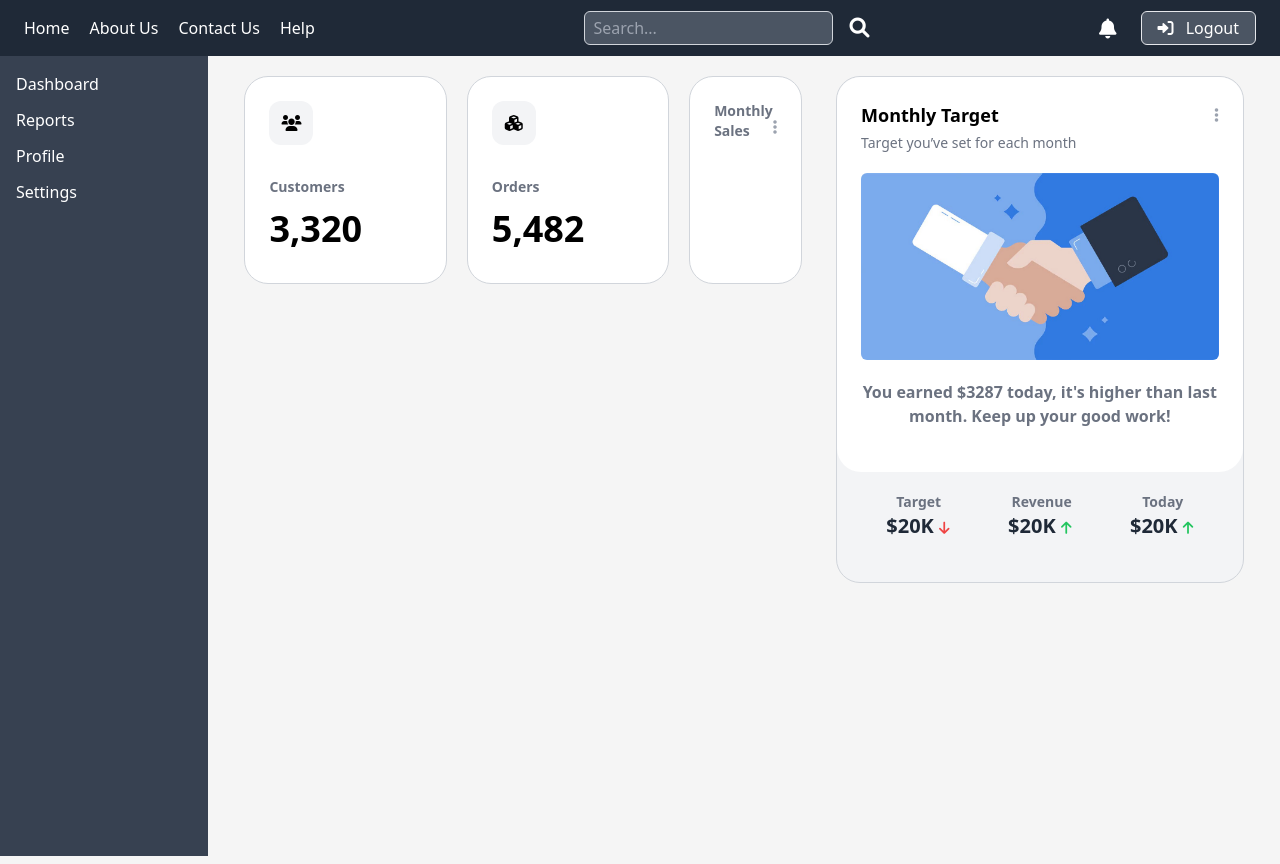
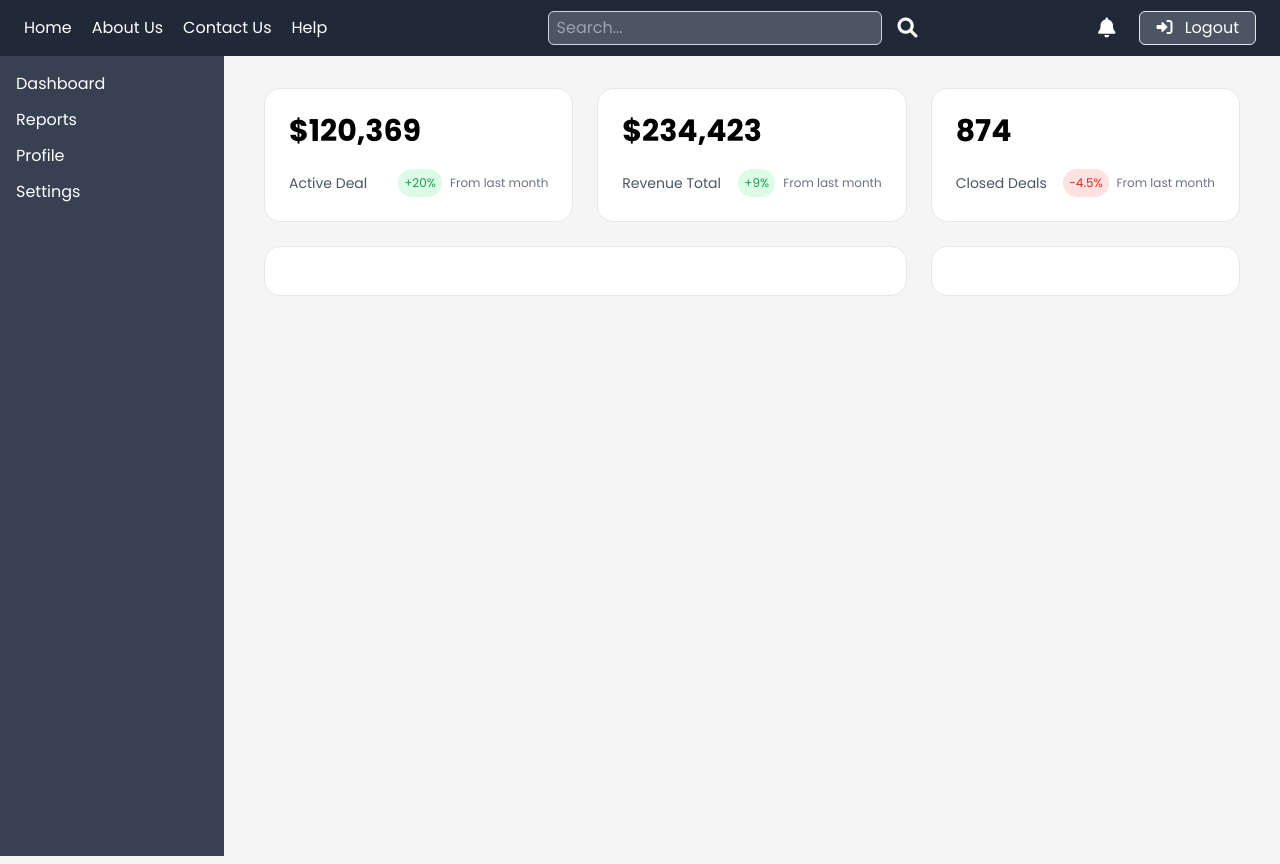
Before and after one commit to hariskhanmetis/tailwind-practice, an Angular app: page / in a window 1280 px wide. Before the commit the page ends 800 px from the top, so only its background shows below. Built offline with nearby package versions, Linux system fonts and the light colour scheme.

Commit message:
Recreating the dashboard using grid, 3 top cards done!

```diff
--- a/src/app/nav/nav.component.html
+++ b/src/app/nav/nav.component.html
@@ -1,4 +1,4 @@
-<nav class="flex items-center justify-between bg-gray-800 h-14">
+<nav class="flex items-center justify-between bg-gray-800 fixed top-0 left-0 w-full z-10 h-14">
     <div class="navigations text-white flex items-center gap-x-5 mx-6">
         <a href="">Home</a>
         <a href="">About Us</a>
--- a/src/app/page/page.component.css
+++ b/src/app/page/page.component.css
@@ -1,5 +1,5 @@
 .w-96 {
-    width: 55%;
+    width: 60%;
 }
 
 .h-96 {
@@ -7,7 +7,7 @@
 }
 
 .w-custom {
-    width: 41%;
+    width: 40%;
 }
 
 .h-lg {
--- a/src/app/page/page.component.html
+++ b/src/app/page/page.component.html
@@ -1,56 +1,44 @@
-<div class="ml-52 mt-1">
-    <div class="flex flex-row justify-center gap-0.5">
-        <div class="sm-cards w-96 h-96 p-4 flex flex-row justify-center gap-5">
+<div class="dashboard h-screen ml-60 mt-16 mr-4 p-6">
 
-            <div class="w-screen bg-white h-52 border border-gray-300 p-6 rounded-3xl">
-                <div class="w-11 h-11 bg-gray-100 rounded-xl flex items-center justify-center mb-8">
-                    <i class="fa-solid fa-users"></i>
-                </div>
-                <h4 class="text-sm font-semibold text-gray-500 mb-3">Customers</h4>
-                <h1 class="text-4xl font-bold">3,320</h1>
-            </div>
-
-            <div class="w-screen h-52 bg-white border border-gray-300 p-6 rounded-3xl">
-                <div class="w-11 h-11 bg-gray-100 rounded-xl flex items-center justify-center mb-8">
-                    <i class="fa-solid fa-cubes"></i>
-                </div>
-                <h4 class="text-sm font-semibold text-gray-500 mb-3">Orders</h4>
-                <h1 class="text-4xl font-bold">5,482</h1>
-            </div>
-
-            <div class="w-full h-52 bg-white border border-gray-300 p-6 rounded-3xl">
-                <div class="flex flex-row justify-between items-center mb-1">
-                    <h4 class="text-sm font-semibold text-gray-500 mb-3">Monthly Sales</h4>
-                    <span><i class="menu fa-solid text-gray-400 fa-ellipsis-vertical"></i></span>
+    <div class="grid grid-cols-12 gap-6">
+        <div class="col-span-4 bg-white rounded-2xl p-6 border">
+            <h1 class="font-bold text-3xl mb-5">$120,369</h1>
+            <div class="flex flex-row justify-between items-center mt-4">
+                <p class="text-sm text-gray-600">Active Deal</p>
+                <div class="flex flex-row items-center gap-x-2">
+                    <span class="bg-green-100 p-1.5 rounded-3xl text-xs text-green-600">+20%</span>
+                    <p class="text-xs text-gray-500">From last month</p>
                 </div>
             </div>
-
         </div>
-        <div class="lg-card h-lg w-custom p-4 flex flex-col justify-center">
-            <div class="h-96 border border-gray-300 rounded-3xl bg-gray-100">
-                <div class="upper rounded-3xl bg-white p-6">
-                    <div class="flex flex-row justify-between items-center mb-1">
-                        <h1 class="font-bold text-lg">Monthly Target</h1>
-                        <span><i class="menu fa-solid text-gray-400 fa-ellipsis-vertical"></i></span>
-                    </div>
-                    <h1 class="text-gray-500 text-sm mb-5">Target you’ve set for each month</h1>
-                    <img src="assets/How-to-close-a-sale.jpg" alt="Monthly Target" class="mb-5 rounded-md">
-                    <h1 class="text-gray-500 font-semibold text-md mb-5 text-center">You earned $3287 today, it's higher than last month. Keep up your good work!</h1>
+        <div class="col-span-4 bg-white rounded-2xl p-6 border">
+            <h1 class="font-bold text-3xl mb-5">$234,423</h1>
+            <div class="flex flex-row justify-between items-center mt-4">
+                <p class="text-sm text-gray-600">Revenue Total</p>
+                <div class="flex flex-row items-center gap-x-2">
+                    <span class="bg-green-100 p-1.5 rounded-3xl text-xs text-green-600">+9%</span>
+                    <p class="text-xs text-gray-500">From last month</p>
                 </div>
-
-                <div class="lower bg-gray-100 flex flex-col">
-                   <div class="headings flex flex-row justify-around items-center mt-5 px-6">
-                    <h1 class="text-sm font-semibold text-gray-500">Target</h1>
-                    <h1 class="text-sm font-semibold text-gray-500">Revenue</h1>
-                    <h1 class="text-sm font-semibold text-gray-500">Today</h1>
-                   </div>
-                   <div class="headings flex flex-row justify-around items-center py-0 px-5">
-                    <h1 class="text-xl text-gray-800 font-bold">$20K <i class="fa-solid fa-arrow-down text-red-500 text-sm"></i></h1>
-                    <h1 class="text-xl text-gray-800 font-bold">$20K <i class="fa-solid fa-arrow-up text-green-500 text-sm"></i></h1>
-                    <h1 class="text-xl text-gray-800 font-bold">$20K <i class="fa-solid fa-arrow-up text-green-500 text-sm"></i></h1>
-                   </div>
+            </div>
+        </div>
+        <div class="col-span-4 bg-white rounded-2xl p-6 border">
+            <h1 class="font-bold text-3xl mb-5">874</h1>
+            <div class="flex flex-row justify-between items-center mt-4">
+                <p class="text-sm text-gray-600">Closed Deals</p>
+                <div class="flex flex-row items-center gap-x-2">
+                    <span class="bg-red-100 p-1.5 rounded-3xl text-xs text-red-600">-4.5%</span>
+                    <p class="text-xs text-gray-500">From last month</p>
                 </div>
             </div>
         </div>
     </div>
+
+    <div class="grid grid-cols-12 gap-6 mt-6">
+        <div class="col-span-8 border rounded-2xl p-6 bg-white">
+
+        </div>
+        <div class="col-span-4 border rounded-2xl p-6 bg-white">
+
+        </div>
+    </div>
 </div>
--- a/src/app/sidebar/sidebar.component.html
+++ b/src/app/sidebar/sidebar.component.html
@@ -1,4 +1,4 @@
-<div class="sidebar bg-gray-700 text-white fixed h-screen w-52 flex">
+<div class="sidebar bg-gray-700 text-white fixed top-14 h-screen w-56 flex">
     <div class="menu flex flex-col m-4 gap-y-3">
         <a href="">Dashboard</a>
         <a href="">Reports</a>
--- a/src/index.html
+++ b/src/index.html
@@ -6,9 +6,10 @@
   <base href="/">
   <meta name="viewport" content="width=device-width, initial-scale=1">
   <link rel="icon" type="image/x-icon" href="favicon.ico">
+  <link href="https://fonts.googleapis.com/css2?family=Poppins:wght@400;500;600;700&display=swap" rel="stylesheet">
   <link href="https://cdnjs.cloudflare.com/ajax/libs/font-awesome/6.0.0/css/all.min.css" rel="stylesheet">
 </head>
-<body>
+<body class="font-sans">
   <app-root></app-root>
 </body>
 </html>
--- a/tailwind.config.js
+++ b/tailwind.config.js
@@ -3,8 +3,12 @@ module.exports = {
     content: [
       "./src/**/*.{html,ts}",
     ],
-    theme: {
-      extend: {},
+   theme: {
+    extend: {
+      fontFamily: {
+        sans: ['Poppins', 'ui-sans-serif', 'system-ui'],
+      },
     },
+  },
     plugins: [],
   }
```
